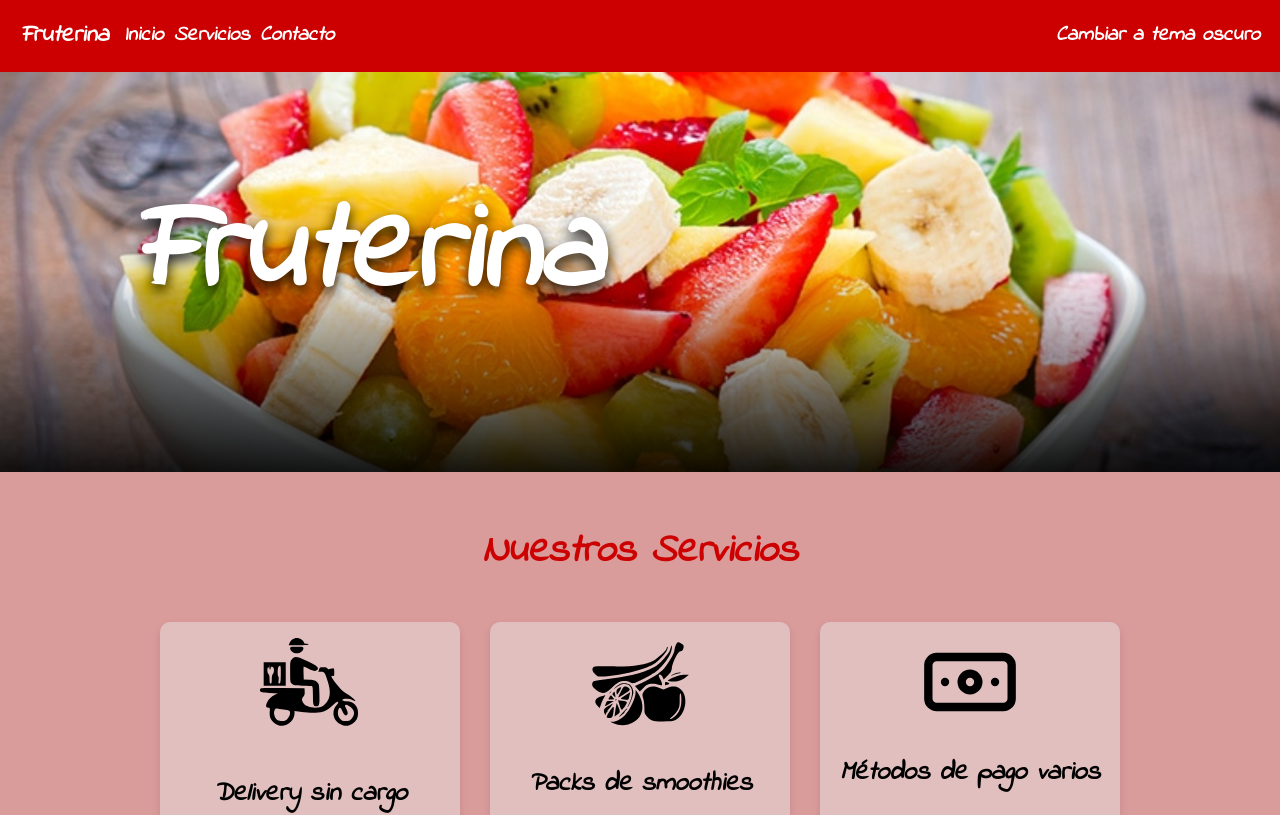
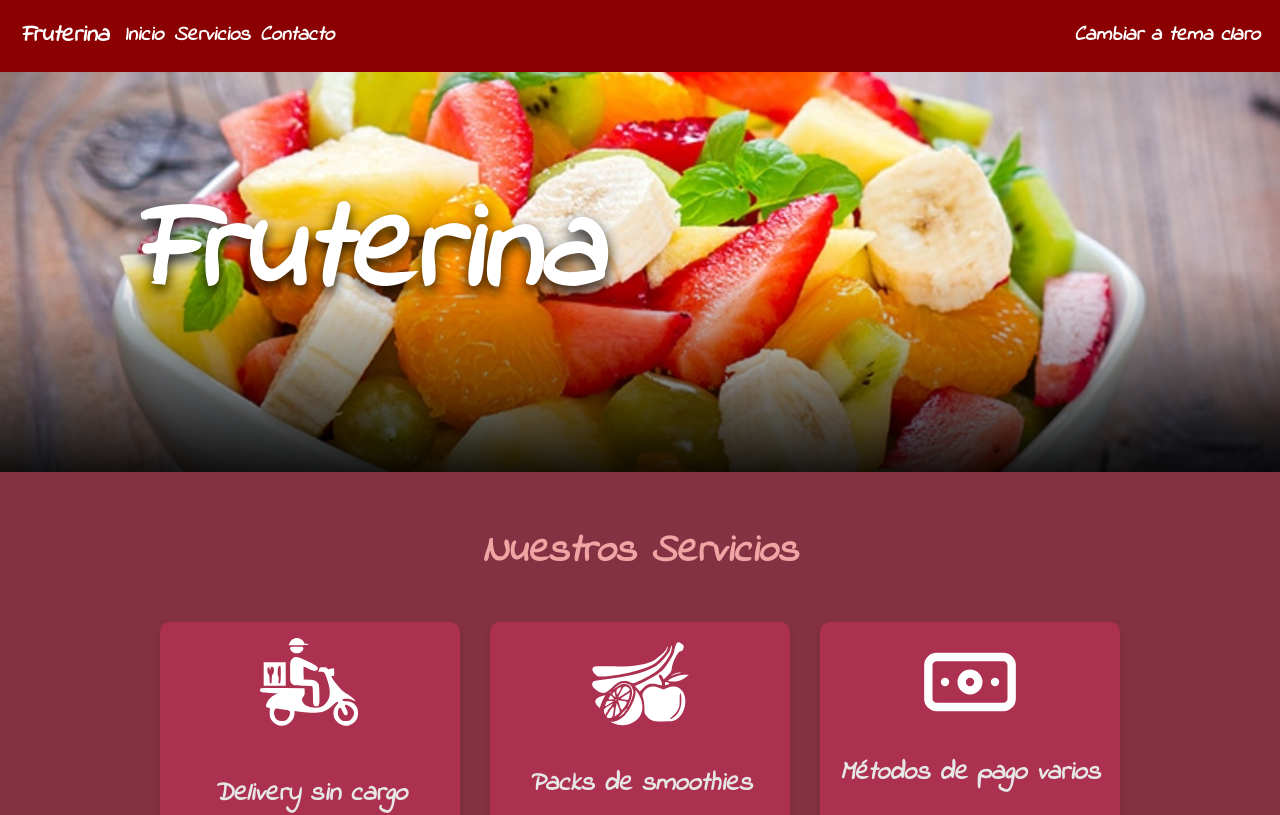
Before and after one commit to Luuqete/fruterina, a Next.js app: page / in a window 1280 px wide. Shown: the top 815 px of the page. Built offline with nearby package versions, Linux system fonts and the light colour scheme.

Commit message:
Teoricamente ahora se activa correctamente el modo oscuro si el navegador tiene este modo como preferido

```diff
--- a/src/app/changeThemeButton.tsx
+++ b/src/app/changeThemeButton.tsx
@@ -7,6 +7,7 @@ const ChangeThemeButton: React.FC = () => {
         if (typeof window !== 'undefined') {
           const prefersDark = window.matchMedia('(prefers-color-scheme: dark)').matches;
           setTheme(prefersDark ? 'dark' : 'light');
+          toggleTheme();
         }
       }, []);
 
```
